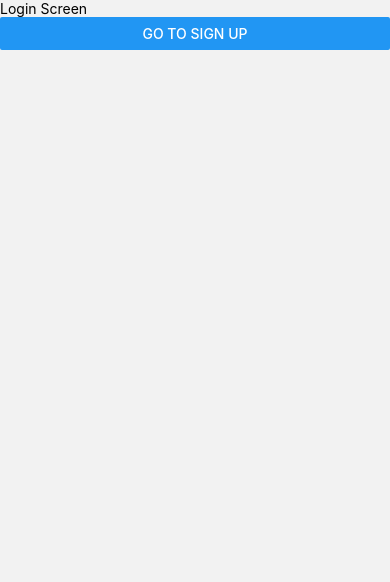
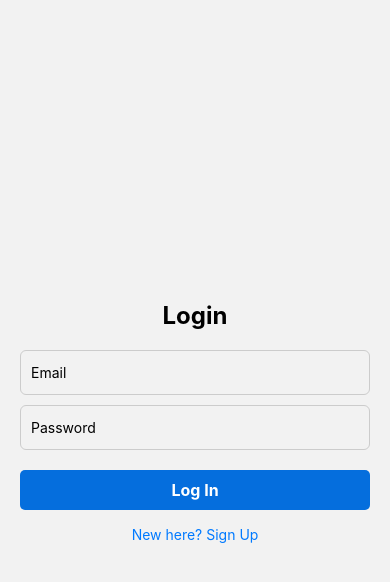
Before and after one commit to diwahar-m/Recipe-App-FN-SM, a React Native app: screen /Login in a window 390 px wide. Shown: the top 582 px of the page. Built offline with nearby package versions, Linux system fonts and the light colour scheme.

Commit message:
login functionality added

```diff
--- a/src/context/AuthContext.tsx
+++ b/src/context/AuthContext.tsx
@@ -1,5 +1,6 @@
 import { createContext, ReactNode, useState } from "react";
 import axios from "axios";
+import AsyncStorage from "@react-native-async-storage/async-storage";
 
 const API_URL = 'http://10.0.2.2:5000';
 
@@ -38,7 +39,24 @@ export const AuthProvider : React.FC<{children:  ReactNode}> = ({children}) => {
         }
     }
     const signIn = async(email: string, password: string): Promise<boolean> => {
-        return true
+         try{
+            const result = await axios.post(`${API_URL}/api/auth/login`, {email, password});
+            const {token, userId, success} = result?.data;
+            if(success){
+                await AsyncStorage.setItem('token', token);
+                setToken(token);
+                await AsyncStorage.setItem('userId', userId);
+                setUserId(userId);
+                return true;
+            } else return false
+
+        }catch(err){
+            console.log(err);
+            if(axios.isAxiosError(err)){
+                console.log('Error Details', err?.response?.data)
+            }
+            return false;
+        }
     }
 
     const signOut = async(): Promise<void> => {
--- a/src/navigation/RootNavigation.tsx
+++ b/src/navigation/RootNavigation.tsx
@@ -19,7 +19,7 @@ const RootNavigation : React.FC = () => {
 
     return <Stack.Navigator initialRouteName="Login">
         <Stack.Screen name="Login" component={LoginScreen} options={{headerShown: false}}/>
-        <Stack.Screen name="Signup" component={SignupScreen} options={{headerShown: true}}/>
+        <Stack.Screen name="Signup" component={SignupScreen} options={{headerShown: false}}/>
         <Stack.Screen name="RecipeDetail" component={RecipeDetailScreen} options={{headerShown: false}}/>
     </Stack.Navigator>
 }
--- a/src/screens/LoginScreen.tsx
+++ b/src/screens/LoginScreen.tsx
@@ -1,6 +1,8 @@
-import { View, Text, Button } from "react-native";
+import { View, Text, StyleSheet, TouchableOpacity, TextInput, Alert } from "react-native";
 import { RootStackParamsList } from "../navigation/RootNavigation";
 import { NativeStackNavigationProp } from "@react-navigation/native-stack";
+import { useContext, useState } from "react";
+import { AuthContext } from "../context/AuthContext";
 
 
 export type LoginScreenNavigationProp = NativeStackNavigationProp<RootStackParamsList, "Login">
@@ -12,11 +14,88 @@ interface LoginScreenProps {
 
 const LoginScreen : React.FC<LoginScreenProps> = ({navigation}) => {
 
-    return <View>
-        <Text>Login Screen</Text>
-        <Button title="Go to sign Up" onPress={()=> navigation.navigate('Signup')}/>
-    </View>
+    const [email, setEmail] = useState('');
+    const [password, setPassword] = useState('');
+    const {signIn} = useContext(AuthContext);
+
+    const handleLogIn =async() => {
+        if(email && password){
+            const result = await signIn(email, password);
+             if(result){
+                navigation.navigate('Home');
+             }else {
+                Alert.alert('Login Failed', "Please check your credentials and try again!")
+             }
+        }
+    }
+
+    return <View style={styles.container}>
+            <Text style={styles.headerText}>Login</Text>
+            <TextInput
+              placeholder="Email"
+              keyboardType="email-address"
+              autoCapitalize="none"
+              style={styles.input}
+              value={email}
+              onChangeText={setEmail}
+            />
+            <TextInput
+              style={styles.input}
+              placeholder="Password"
+              secureTextEntry
+              value={password}
+              onChangeText={setPassword}
+            />
+            <TouchableOpacity style={styles.btn} onPress={handleLogIn}>
+                <Text style={styles.btnTxt}>Log In</Text>
+            </TouchableOpacity>
+            <TouchableOpacity onPress={()=> navigation.navigate('Signup')}>
+                <Text style={styles.linkTxt}>New here? Sign Up</Text>
+            </TouchableOpacity>
+        </View>
 
 }
 
+const styles = StyleSheet.create({
+    container: {
+        flex: 1,
+        justifyContent: 'center',
+        alignItems: 'center',
+        padding: 20
+    },
+    headerText: {
+        fontSize: 24,
+        marginBottom: 20,
+        fontWeight: 'bold'
+    },
+    input: {
+        width:'100%',
+        height : 45,
+        borderWidth: 1,
+        borderColor: '#cccccc',
+        borderRadius: 6 ,
+        paddingHorizontal: 10,
+        marginBottom: 10
+    },
+    btn : {
+        width: '100%',
+        height: 40,
+        backgroundColor: '#056edd',
+        justifyContent: 'center',
+        alignItems:'center',
+        borderRadius: 5,
+        marginTop: 10,
+
+    },
+    btnTxt: {
+        color: '#fff',
+        fontSize: 16,
+        fontWeight: 'bold'
+    },
+    linkTxt: {
+        marginTop: 16,
+        color: '#007aff',
+    }
+})
+
 export default LoginScreen;
```
